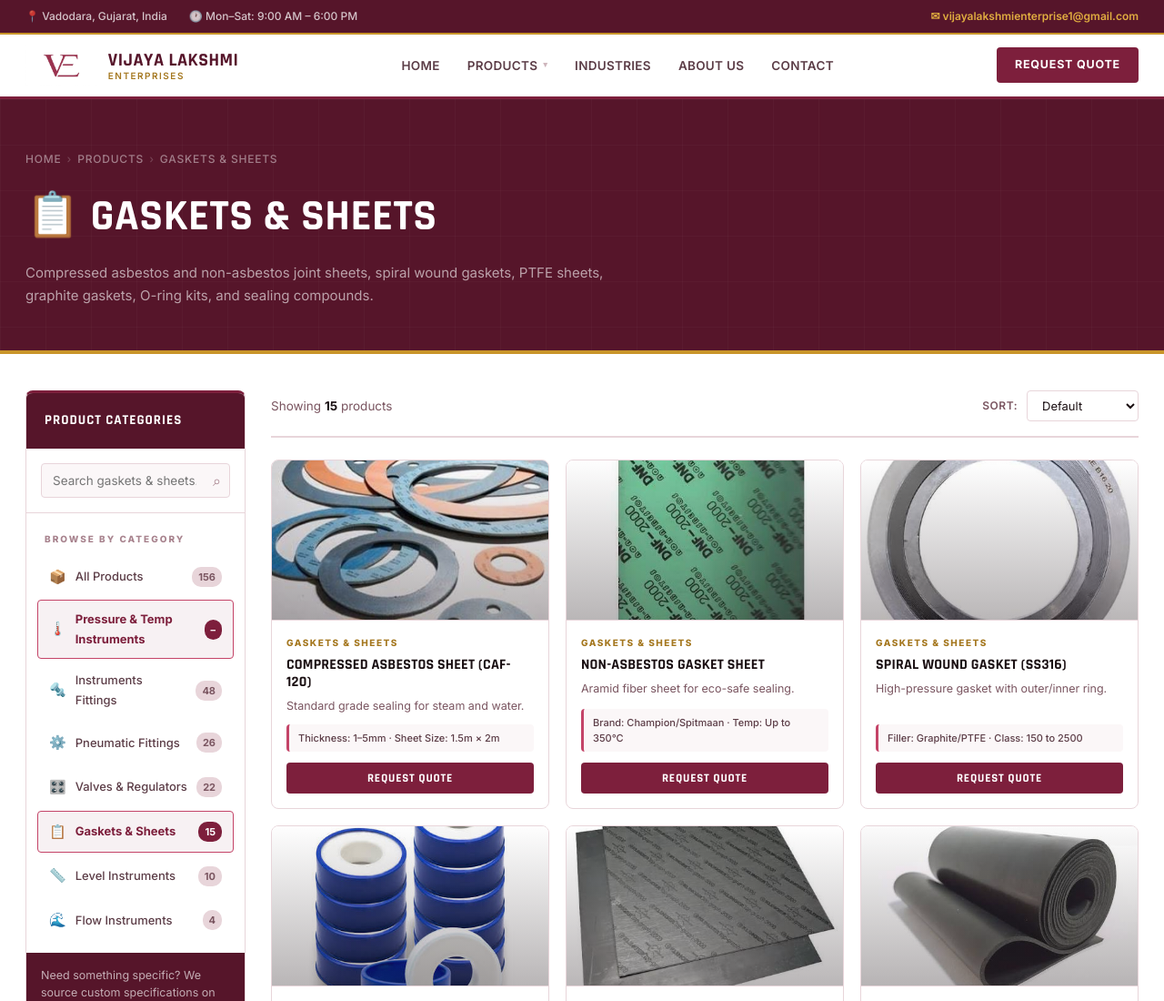
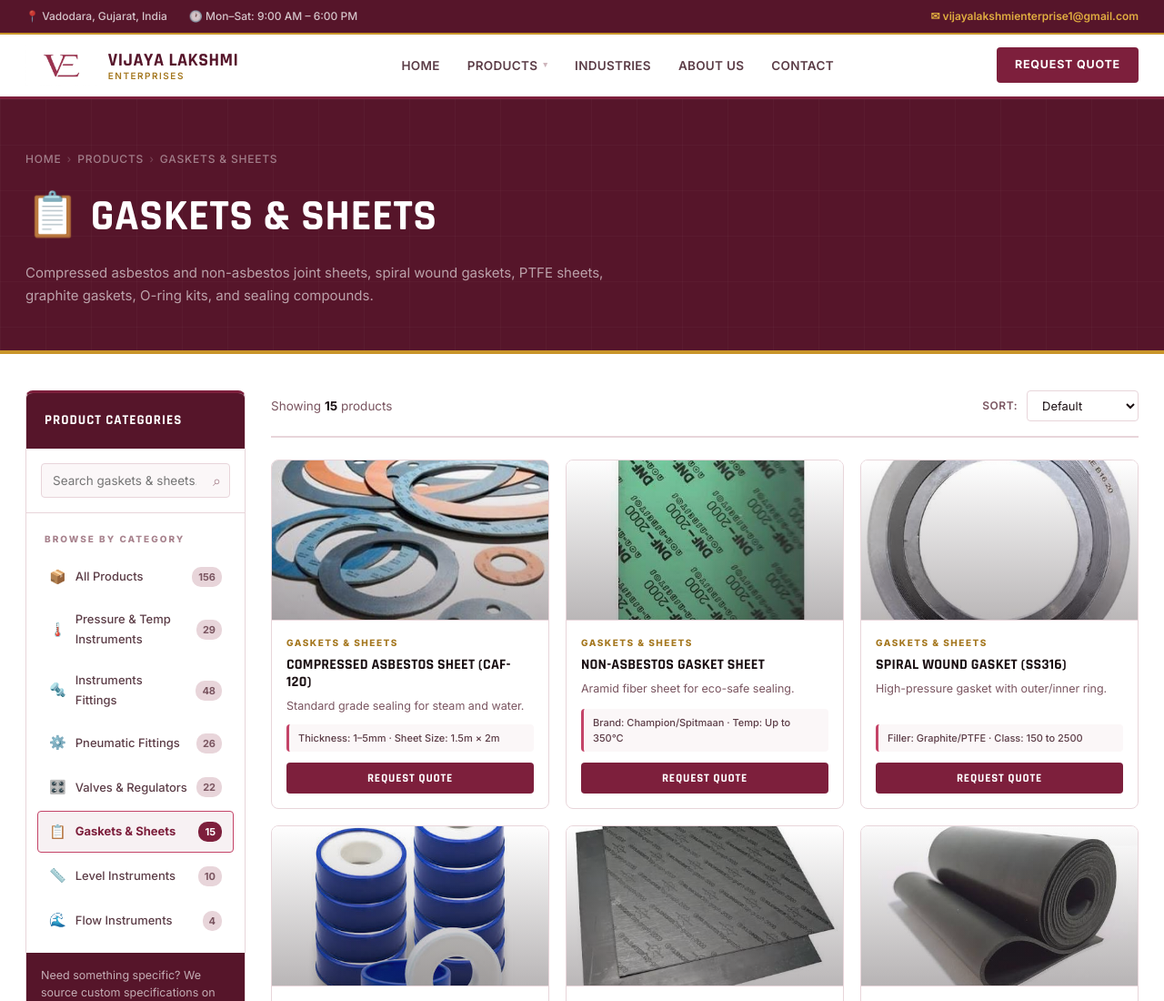
Before and after one commit to indiroot-exims/VijayaLakshmi-Enterprise, a website: page sheets.html in a window 1280 px wide. Shown: the top 1100 px of the page at 91% size. Drawn offline with Linux system fonts and the light colour scheme.

Commit message:
Update sheets.html

```diff
--- a/sheets.html
+++ b/sheets.html
@@ -67,10 +67,10 @@
                             </a>
                         </li>
                           <li>
-                            <a href="pressure-temperature-instruments.html" class="cat-nav-btn active">
+                            <a href="pressure-temperature-instruments.html" class="cat-nav-btn ">
                                 <span class="cat-nav-icon">🌡️</span>
                                 <span class="cat-nav-name">Pressure &amp; Temp Instruments</span>
-                                <span class="cat-nav-count" data-count="pressure-temperature-instruments">–</span>
+                                <span class="cat-nav-count" data-count="pressure-temperature-insturments">–</span>
                             </a>
                         </li>
                         <li>
```
